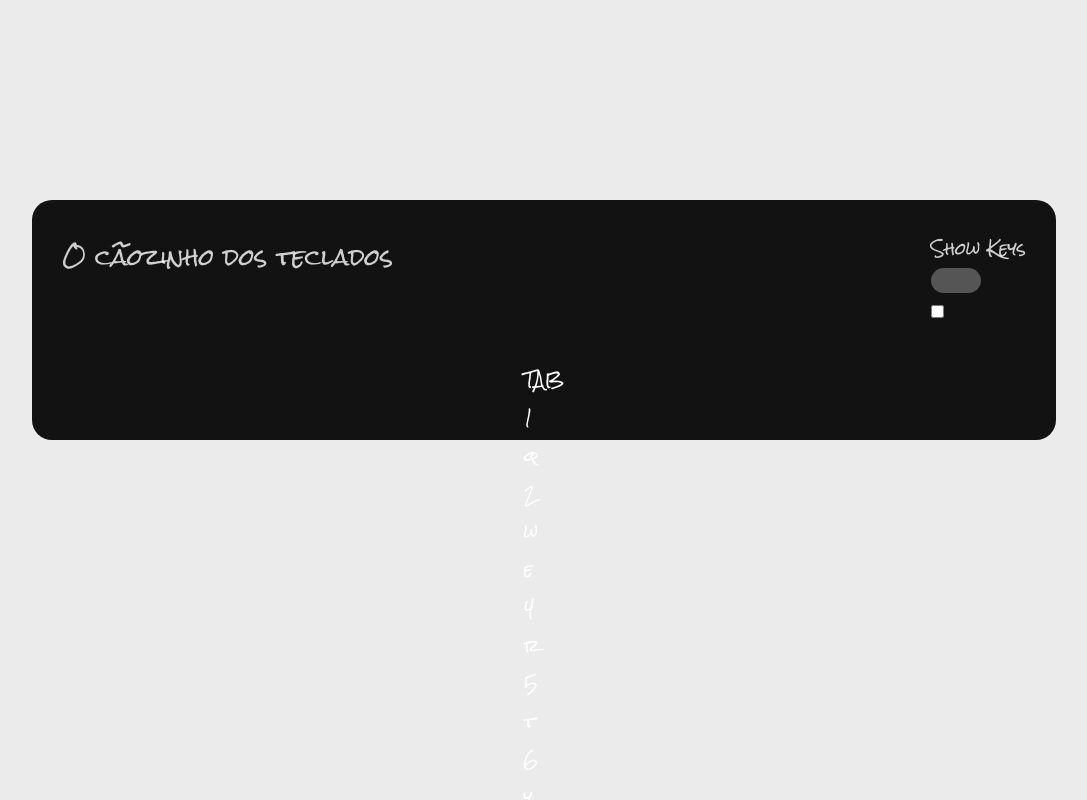
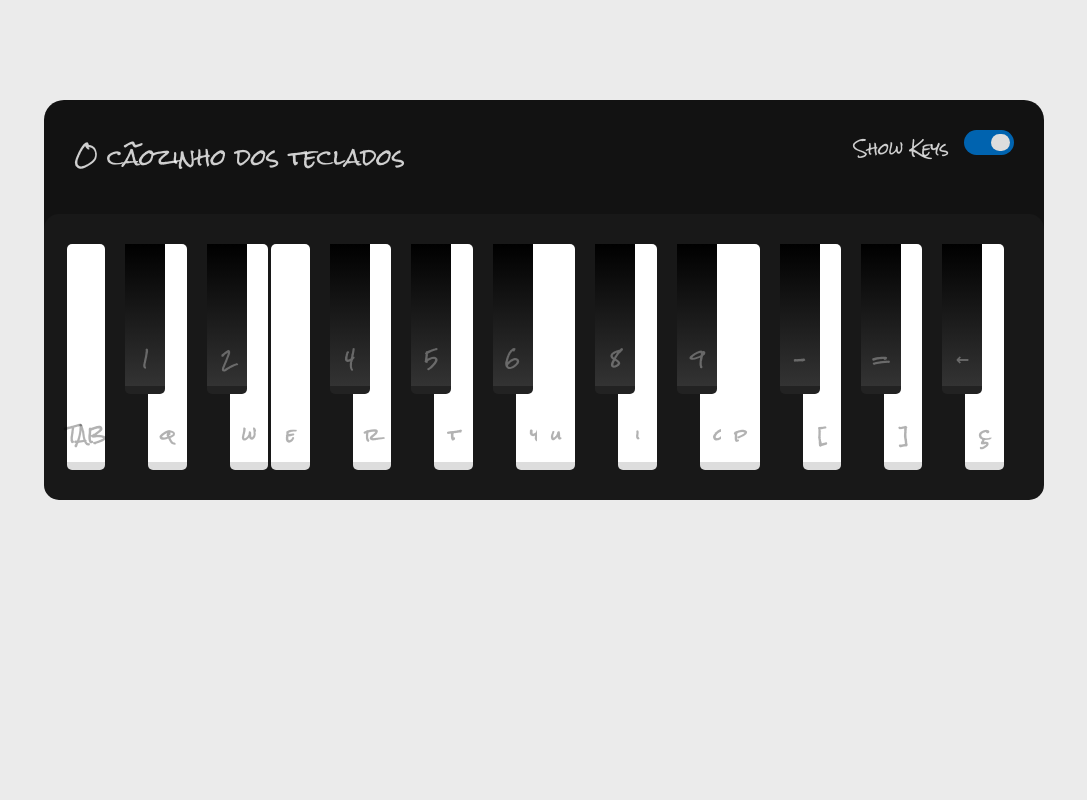
Before and after one commit to EneasFeynlinus/appTecladinho, a plain HTML site: page index.html in a window 1280 px wide. Shown: the top 800 px of the page, without its empty margins (96-1183 px from the left). Drawn offline with Linux system fonts and the light colour scheme.

Commit message:
add: Adding styles to set piano options and keys

```diff
--- a/CSS/style.css
+++ b/CSS/style.css
@@ -1,5 +1,7 @@
 @import url('https://fonts.googleapis.com/css2?family=Rock+Salt&display=swap');
-
+/*
+stoped at 33:54
+*/
 * {
   margin: 0;
   padding: 0;
@@ -13,15 +15,14 @@ body {
 
 .piano {
   background-color: #121212;
-  width: 80vw;
-  height: 30vh;
-  margin: 200px auto;
+  width: 1000px;
+  height: 400px;
+  margin: 100px auto;
   border-radius: 20px;
-  color: white;
   display: flex;
   flex-direction: column;
   align-items: center;
-  /* justify-content: space-between; */
+  justify-content: space-between;
 }
 
 .controls {
@@ -43,4 +44,70 @@ body {
   background-color: #555;
   display: flex;
   border-radius: 50px;
+  padding: 4px;
 }
+
+.switcher_button {
+  height: 100%;
+  aspect-ratio: 8/7;
+  background-color: #ddd;
+  border-radius: 25px;
+}
+
+.switcher--active {
+  background-color: #0063af;
+  justify-content: flex-end;
+}
+
+.checkbox_label {
+  display: flex;
+  gap: 15px;
+}
+
+.piano_keys {
+  width: 100%;
+  height: 300px;
+  background: #181818;
+  border-radius: 15px;
+  padding: 30px 40px;
+  display: flex;
+}
+
+.white {
+  background-color: white;
+  flex-grow: 1;
+  border-radius: 5px;
+  border-bottom: 8px solid #ddd;
+  color: rgba(0, 0, 0, 0.3);
+  margin-left: -17px;
+  z-index: 1;
+}
+
+.key span {
+  font-weight: 600;
+  position: absolute;
+}
+
+.key {
+  position: relative;
+  display: flex;
+  align-items: flex-end;
+  justify-content: center;
+  padding-bottom: 8px;
+  user-select: none;
+}
+
+.black {
+  width: 40px;
+  background: linear-gradient(black, #333);
+  height: 150px;
+  border-radius: 0 0 5px 5px;
+  border-bottom: 8px solid #222;
+  margin-left: 20px;
+  z-index: 2;
+  color: rgba(255, 255, 255, 0.3);
+}
+
+.piano_keys .white:nth-child(5) {
+  margin-right: 20px;
+}
--- a/index.html
+++ b/index.html
@@ -10,12 +10,12 @@
     <section class="piano">
       <section class="controls">
         <h1>O cãozinho dos teclados</h1>
-        <label>
+        <label class="checkbox_label">
           Show Keys
-          <span class="switcher">
+          <span class="switcher switcher--active">
             <span class="switcher_button"></span>
           </span>
-          <input type="checkbox" class="checkbox_keys" />
+          <input type="checkbox" class="checkbox_keys" hidden />
         </label>
       </section>
 
```
